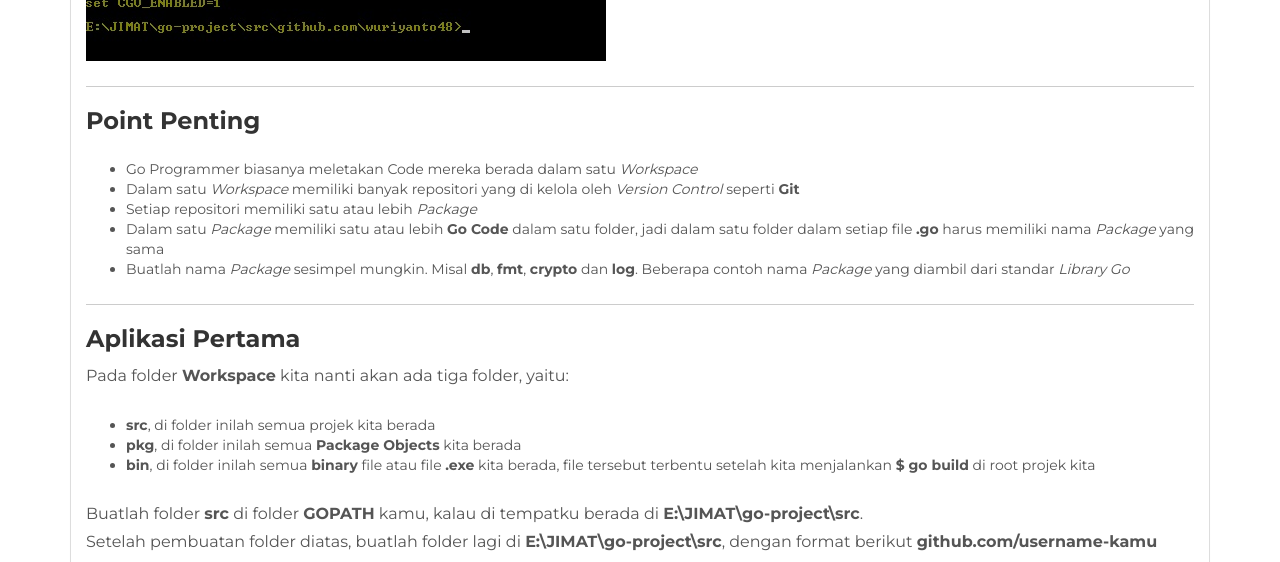
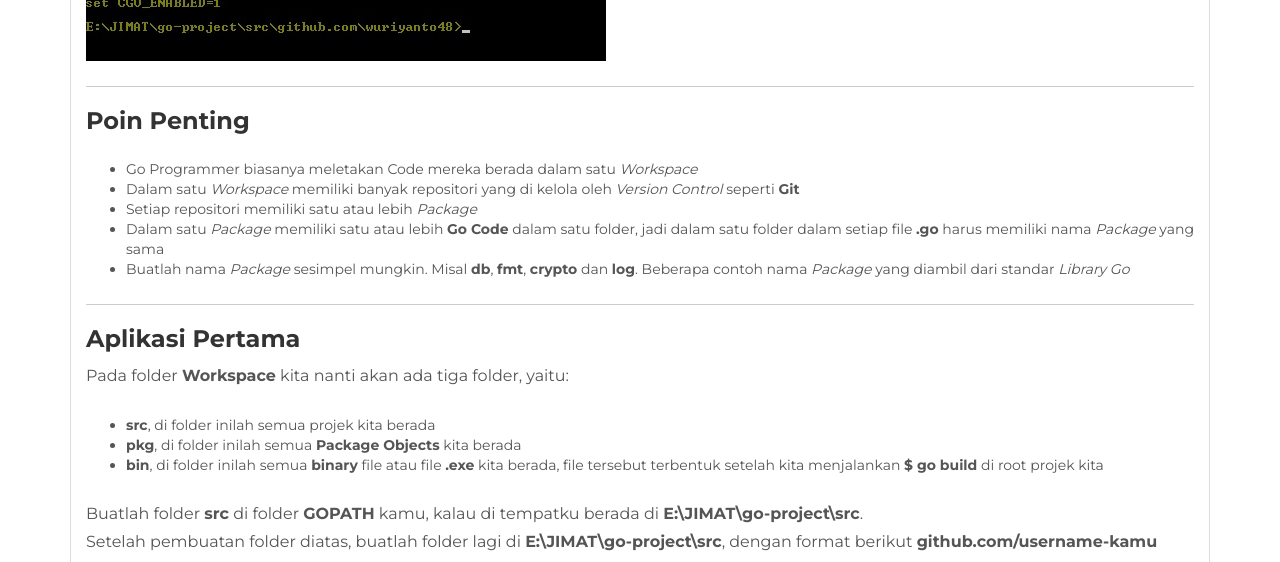
Before and after one commit to wuriyanto48/wuriyanto48.github.io, a Jekyll site: the page built from _posts/2017-04-30-set-up-golang-windows.md, in a window 1280 px wide and 900 px high, scrolled down 3469 px. Shown: the part 154-716 px from the top of the window. Built offline with Jekyll 4.4.1, drawn with Linux system fonts in a browser that asks for light colours; nearby versions of some CDN libraries; comment, search, counter and statistics services are not loaded.

Commit message:
add new post

```diff
--- a/_posts/2017-04-30-set-up-golang-windows.md
+++ b/_posts/2017-04-30-set-up-golang-windows.md
@@ -43,7 +43,7 @@ Jika tidak ada masalah akan muncul output seperti ini<br>
 
 <hr>
 
-<h3>Point Penting</h3>
+<h3>Poin Penting</h3>
 <p>
 <ul>
 <li>Go Programmer biasanya meletakan Code mereka berada dalam satu <i>Workspace</i></li>
@@ -64,7 +64,7 @@ Pada folder <b>Workspace</b> kita nanti akan ada tiga folder, yaitu:
 <ul>
 <li><b>src</b>, di folder inilah semua projek kita berada</li>
 <li><b>pkg</b>, di folder inilah semua <b>Package Objects</b> kita berada</li>
-<li><b>bin</b>, di folder inilah semua <b>binary</b> file atau file <b>.exe</b> kita berada, file tersebut terbentu setelah kita menjalankan <b>$ go build</b> di root projek kita</li>
+<li><b>bin</b>, di folder inilah semua <b>binary</b> file atau file <b>.exe</b> kita berada, file tersebut terbentuk setelah kita menjalankan <b>$ go build</b> di root projek kita</li>
 </ul>
 </p>
 
```
